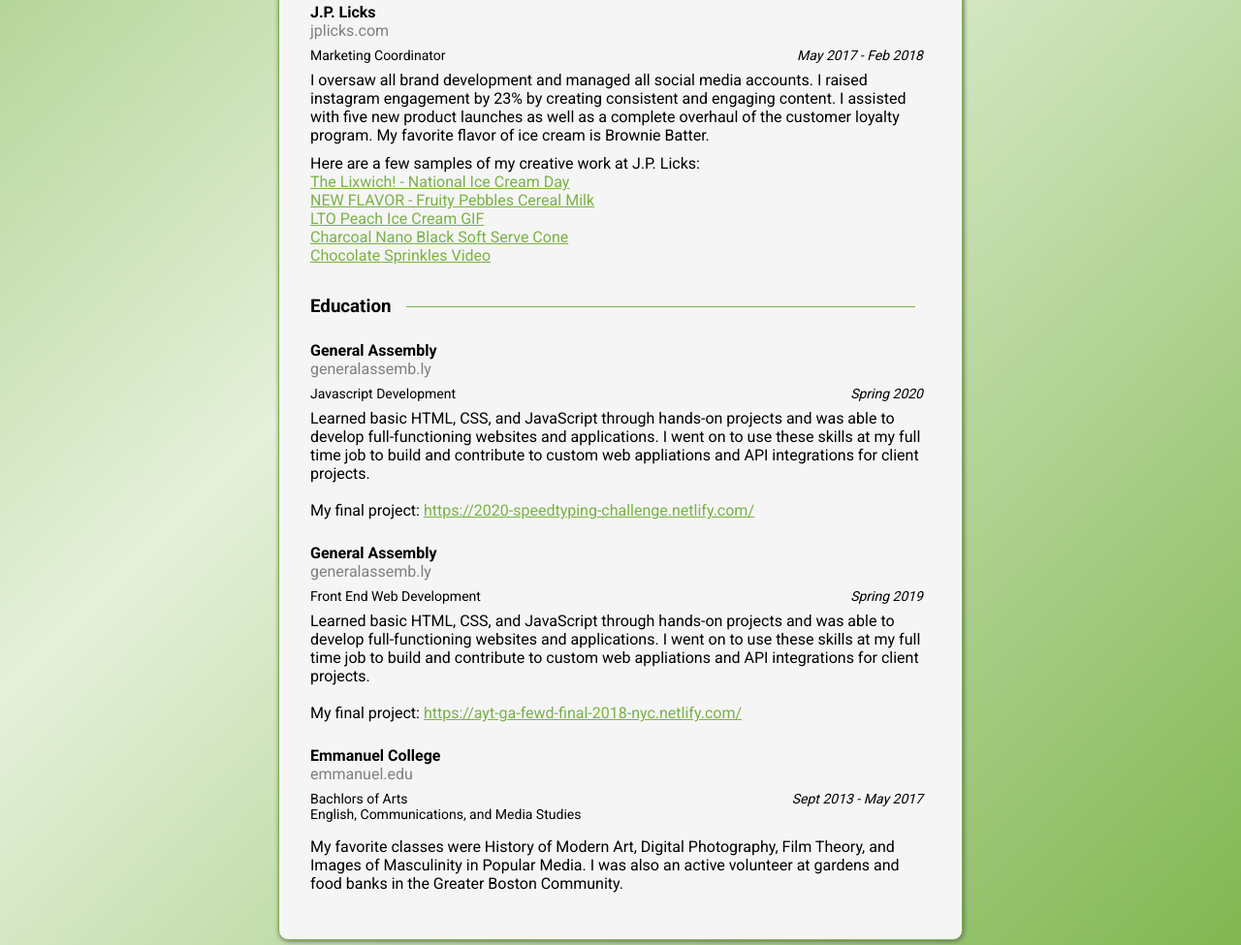
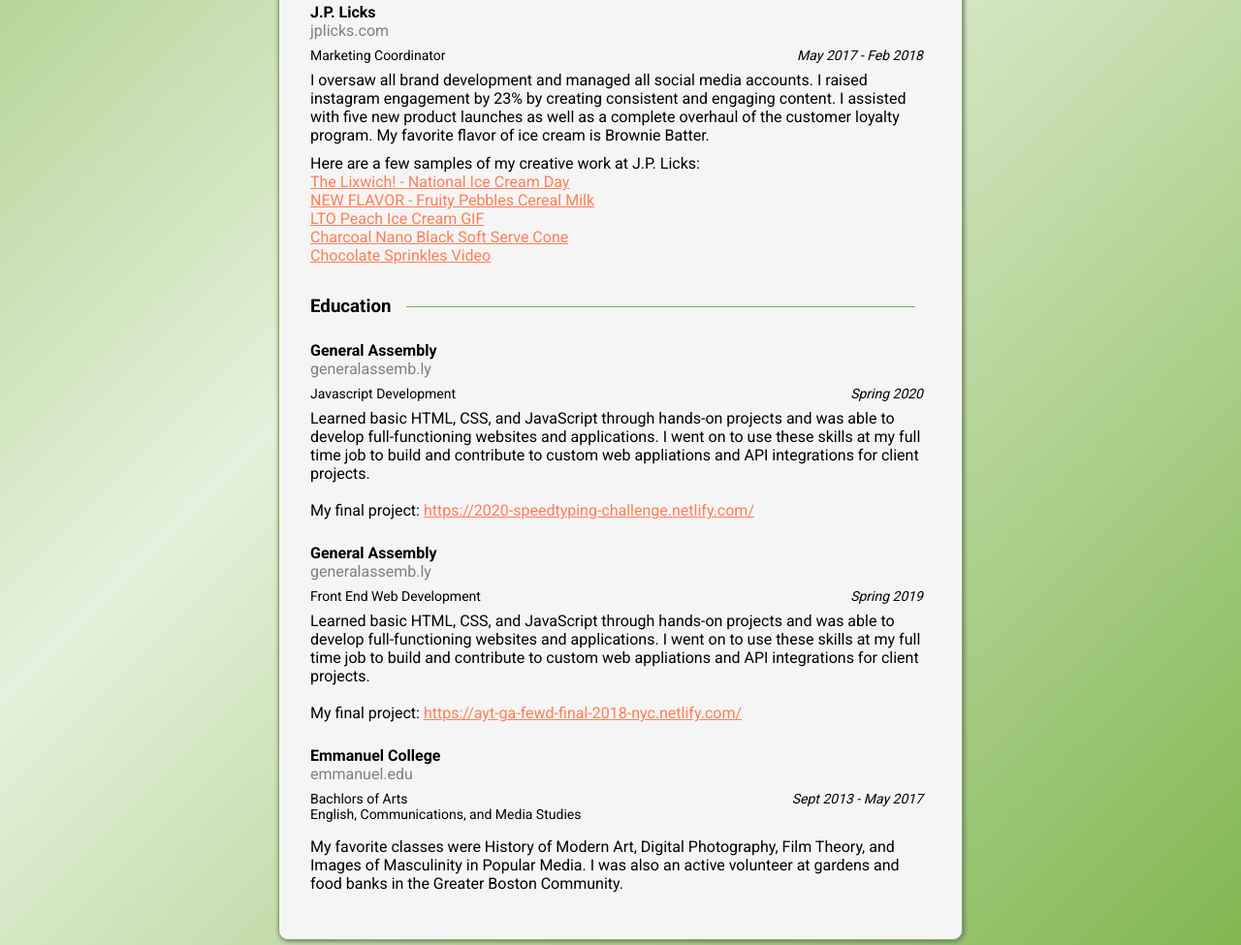
Before and after one commit to annayensietopping/ayt-site, a website built with Parcel: page index.html in a window 1280 px wide. Shown: the part 939-1914 px from the top of the page at 97% size. Built offline with nearby package versions, Linux system fonts and the light colour scheme.

Commit message:
link colors

```diff
--- a/src/styles.css
+++ b/src/styles.css
@@ -10,7 +10,7 @@
 }
 
 a {
-  color: #79b246;
+  color: #FF7E57;
 }
 
 header {
```
